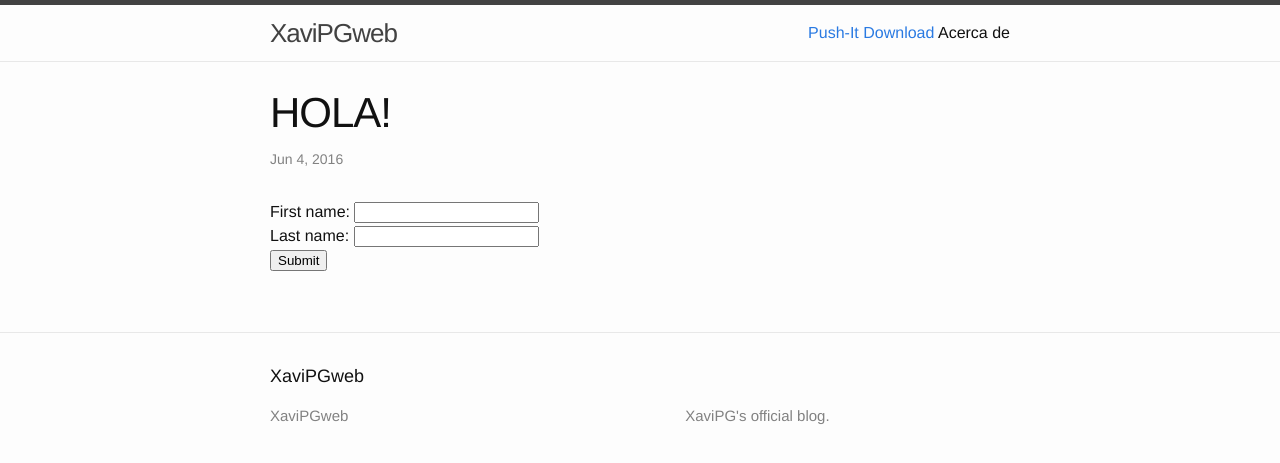
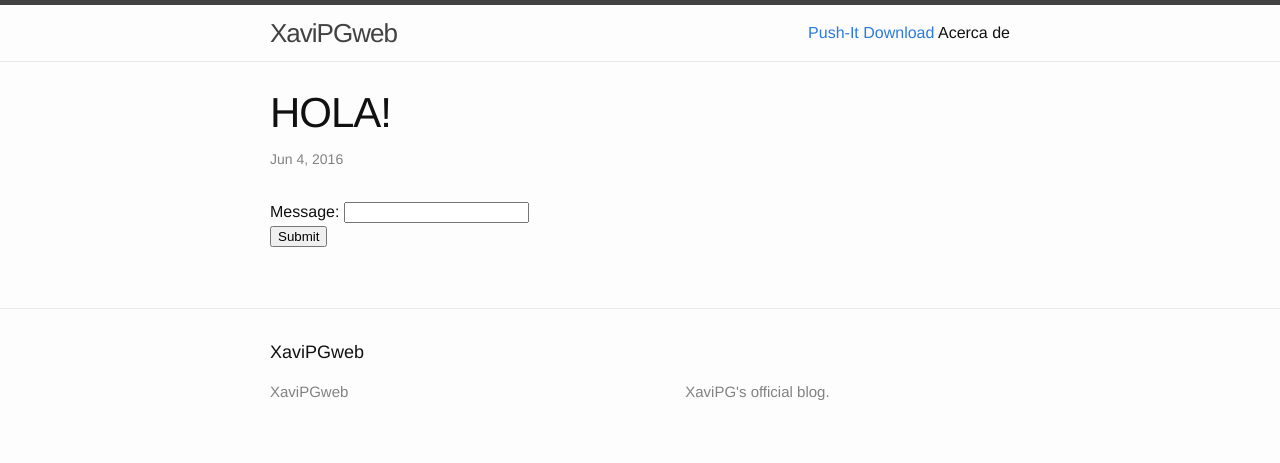
Before and after one commit to xavipgweb/xavipgweb.github.io, a Jekyll site: the page built from _posts/2016-06-04-hola.markdown, in a window 1280 px wide. Shown: the top 463 px of the page. Built offline with Jekyll 4.4.1, drawn with Linux system fonts in a browser that asks for light colours.

Commit message:
Update post.html

```diff
--- a/_layouts/post.html
+++ b/_layouts/post.html
@@ -10,8 +10,7 @@ layout: default
 
   <div class="post-content" itemprop="articleBody">
      <form action="demo_form.asp">
-  First name: <input type="text" name="fname"><br>
-  Last name: <input type="text" name="lname"><br>
+  Message: <input type="text" name="lname"><br>
   <input type="submit" value="Submit">
   </form>
     {{ content }}
```
